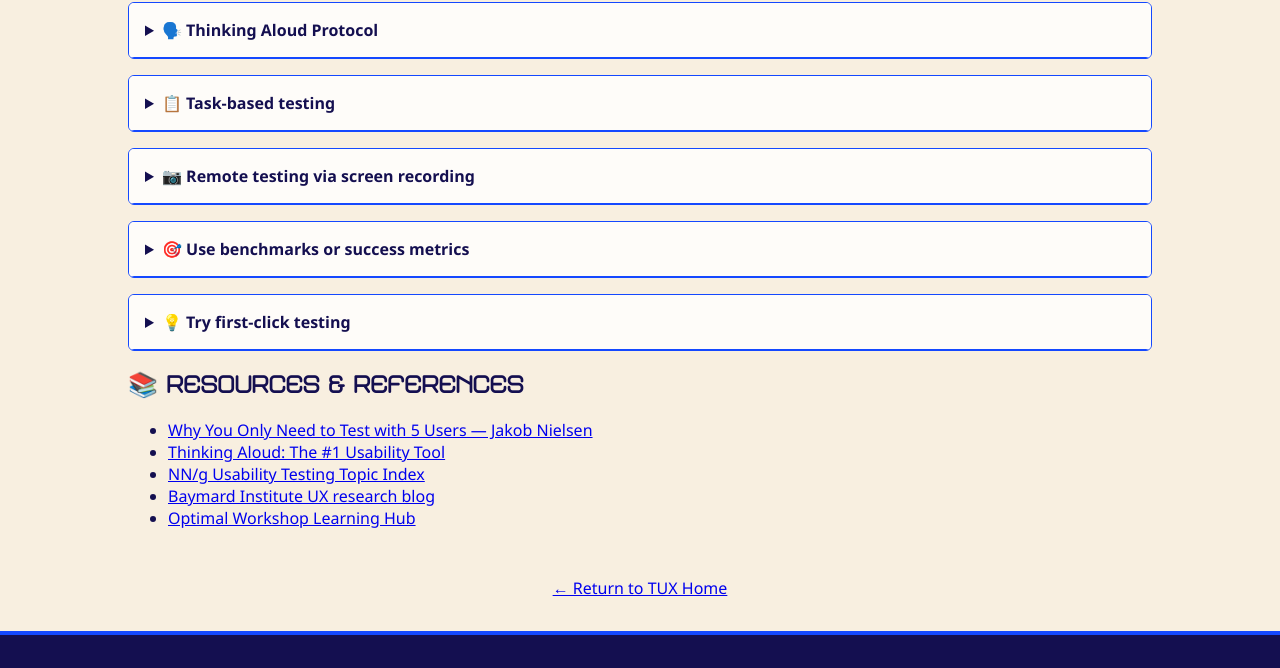
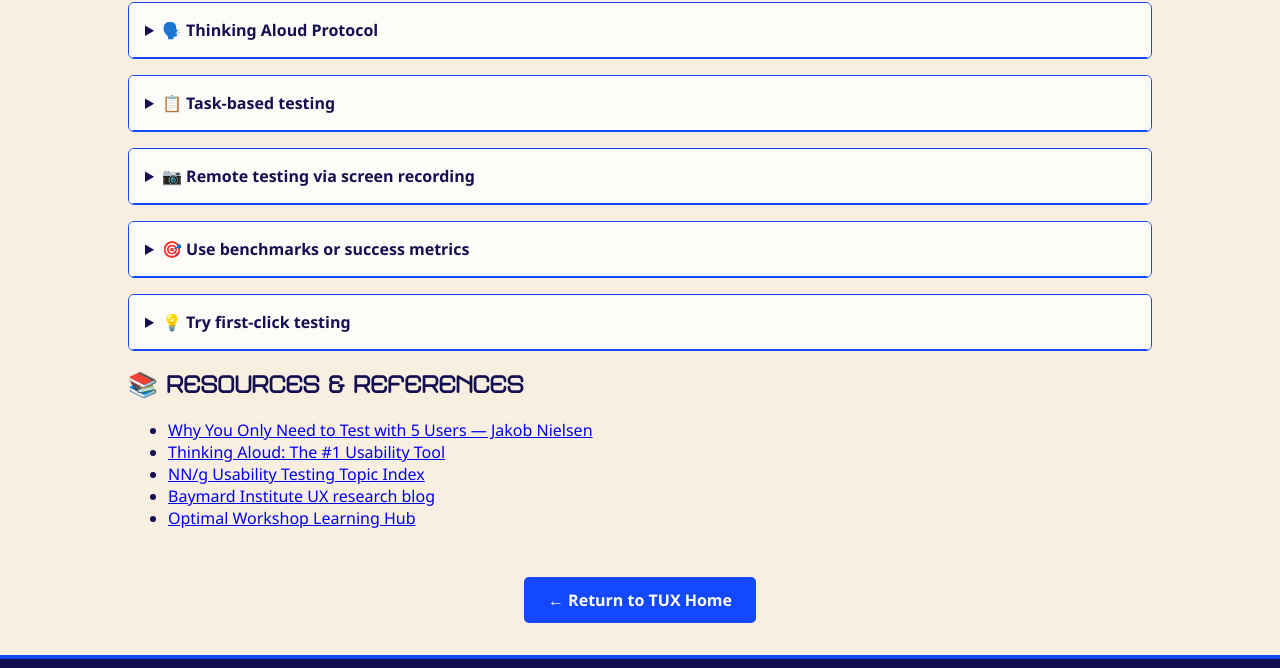
Before and after one commit to rbdigitaldesign/ux-toolkit, a plain HTML site: page tips.html in a window 1280 px wide. Shown: the part 816-1484 px from the top of the page. Drawn offline with Linux system fonts and the light colour scheme.

Commit message:
Update tips.html

```diff
--- a/tips.html
+++ b/tips.html
@@ -102,7 +102,7 @@
     </section>
 
     <div style="text-align: center; margin-top: 3em;">
-      <a href="index.html" class="back-button">← Return to TUX Home</a>
+      <a href="index.html" class="return-home">← Return to TUX Home</a>
     </div>
   </main>
 
```
